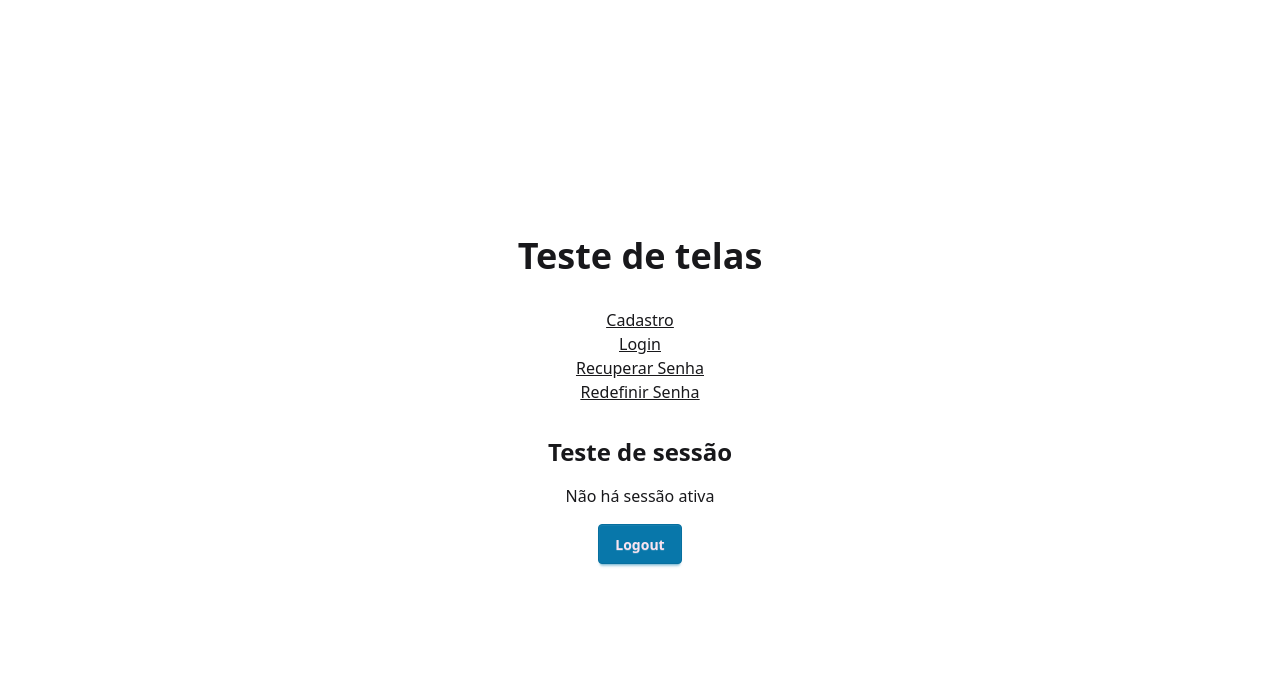
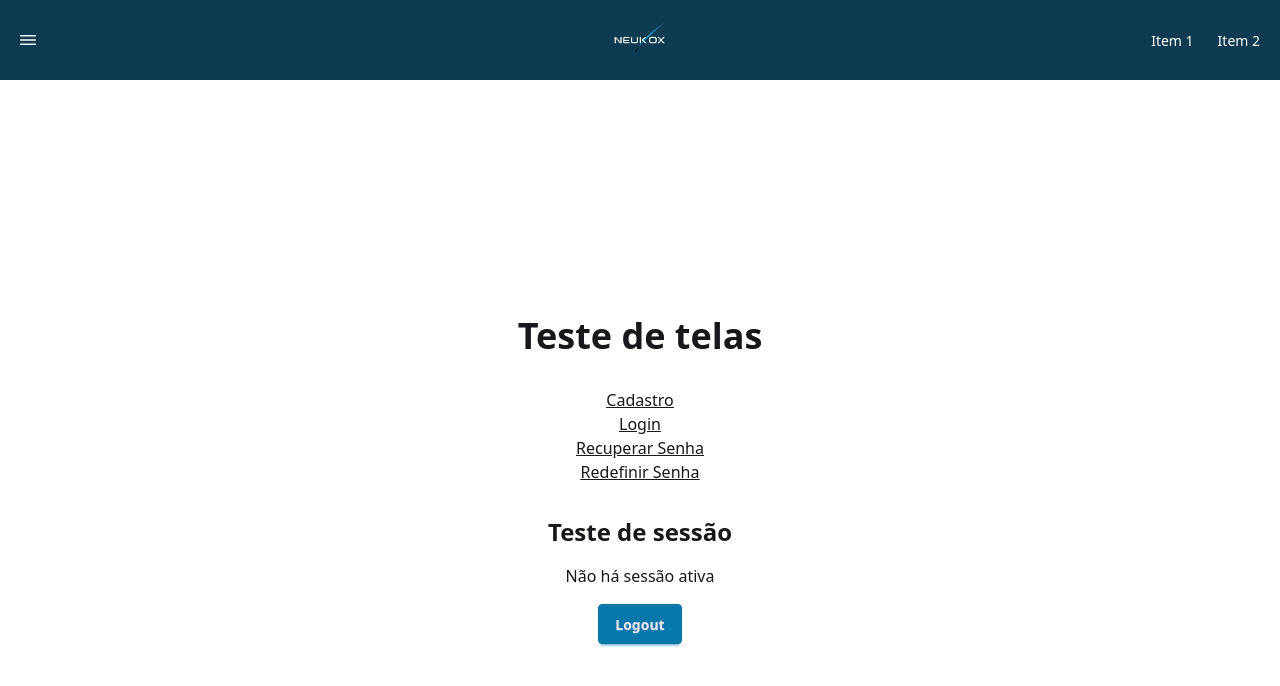
Before and after one commit to Neukox/Sistema_De_Gerenciameento_De_Chamados, a React (Vite) app in the folder Frontend/: page / in a window 1280 px wide. Shown: the top 686 px of the page. Built offline with nearby package versions, Linux system fonts and the light colour scheme.

Commit message:
adiciona componente Header com ícone de menu e logo

```diff
--- a/Frontend/src/App.tsx
+++ b/Frontend/src/App.tsx
@@ -1,3 +1,4 @@
+import Header from "@components/ui/header";
 import { logout } from "./services/authService";
 import { useEffect, useState } from "react";
 import { Link } from "react-router";
@@ -16,6 +17,8 @@ function App() {
   }, []);
 
   return (
+    <>
+      <Header />
       <div className="flex flex-col items-center justify-center h-screen gap-8">
         <h1>Teste de telas</h1>
         <div className="flex gap-4">
@@ -54,6 +57,7 @@ function App() {
           </button>
         </div>
       </div>
+    </>
   );
 }
 
--- /dev/null
+++ b/Frontend/src/assets/icons/HamburgerMenu.tsx
@@ -0,0 +1,23 @@
+export default function HamburguerMenuIcon({
+  className,
+}: {
+  className?: string;
+}) {
+  return (
+    <svg
+      xmlns="http://www.w3.org/2000/svg"
+      width="16"
+      height="16"
+      viewBox="0 0 16 16"
+      fill="none"
+      className={className}
+    >
+      <path
+        fill="currentColor"
+        fillRule="evenodd"
+        d="M0 3.75A.75.75 0 0 1 .75 3h14.5a.75.75 0 0 1 0 1.5H.75A.75.75 0 0 1 0 3.75M0 8a.75.75 0 0 1 .75-.75h14.5a.75.75 0 0 1 0 1.5H.75A.75.75 0 0 1 0 8m.75 3.5a.75.75 0 0 0 0 1.5h14.5a.75.75 0 0 0 0-1.5z"
+        clipRule="evenodd"
+      ></path>
+    </svg>
+  );
+}
--- /dev/null
+++ b/Frontend/src/components/ui/header/index.tsx
@@ -0,0 +1,27 @@
+import HamburguerMenuIcon from "@assets/icons/HamburgerMenu";
+import logo from "@assets/logo.png";
+
+export default function Header() {
+  return (
+    <header className="navbar justify-between gap-4 bg-primary text-white">
+      <div className="xs:flex-1">
+        <button className="btn btn-square btn-ghost">
+          <HamburguerMenuIcon />
+        </button>
+      </div>
+      <div className="flex xs:flex-1 justify-center">
+        <img src={logo} alt="logo da neukox" className="w-16" />
+      </div>
+      <div className="flex flex-1 justify-end">
+        <ul className="menu menu-horizontal p-0">
+          <li>
+            <a>Item 1</a>
+          </li>
+          <li>
+            <a>Item 2</a>
+          </li>
+        </ul>
+      </div>
+    </header>
+  );
+}
--- a/Frontend/tsconfig.app.json
+++ b/Frontend/tsconfig.app.json
@@ -26,7 +26,9 @@
       "@components/*": ["components/*"],
       "@assets/*": ["assets/*"],
       "@pages/*": ["pages/*"],
-    },
+      "@types/*": ["types/*"],
+      "@services/*": ["services/*"]
+    }
   },
   "include": ["src"]
 }
--- a/Frontend/vite.config.ts
+++ b/Frontend/vite.config.ts
@@ -11,6 +11,8 @@ export default defineConfig({
       "@components": path.resolve(__dirname, "src/components"),
       "@assets": path.resolve(__dirname, "src/assets"),
       "@pages": path.resolve(__dirname, "src/pages"),
+      "@types": path.resolve(__dirname, "src/types"),
+      "@services": path.resolve(__dirname, "src/services"),
     },
   },
 });
```
Lines whose indentation alone changed are shown as unchanged.
